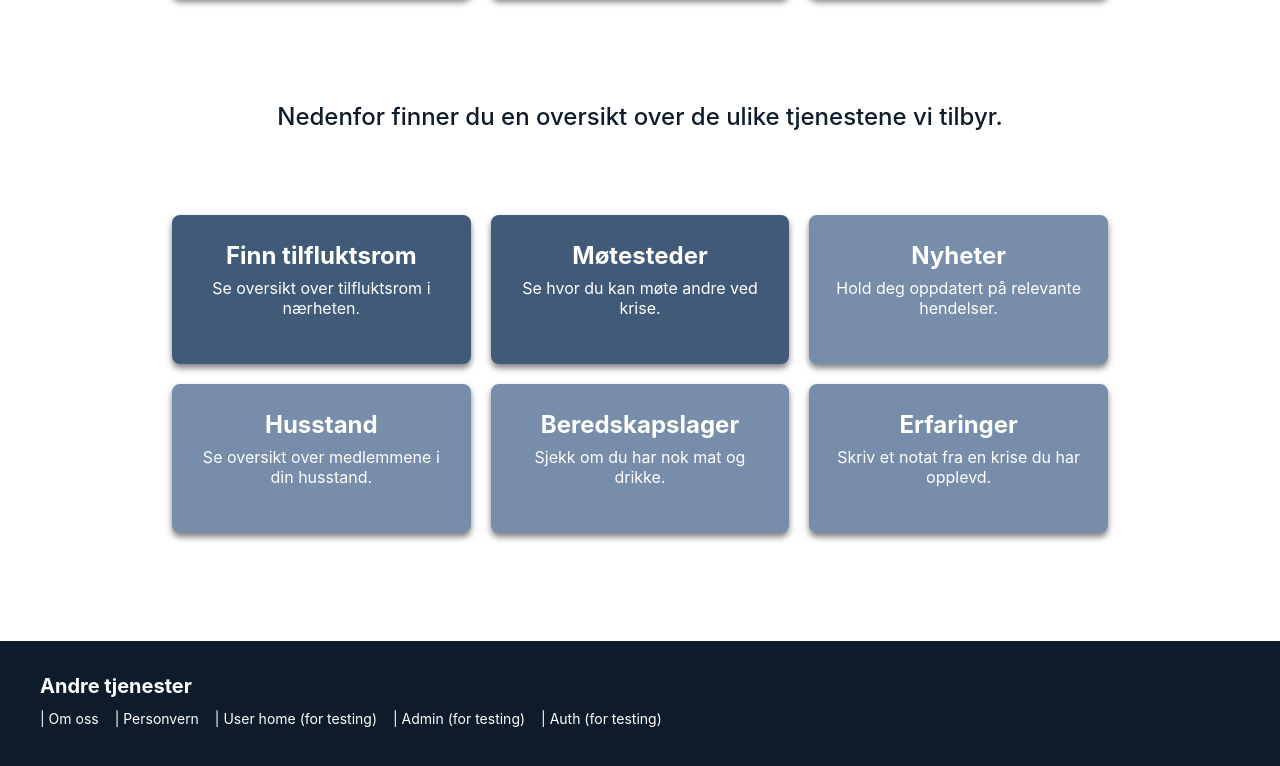
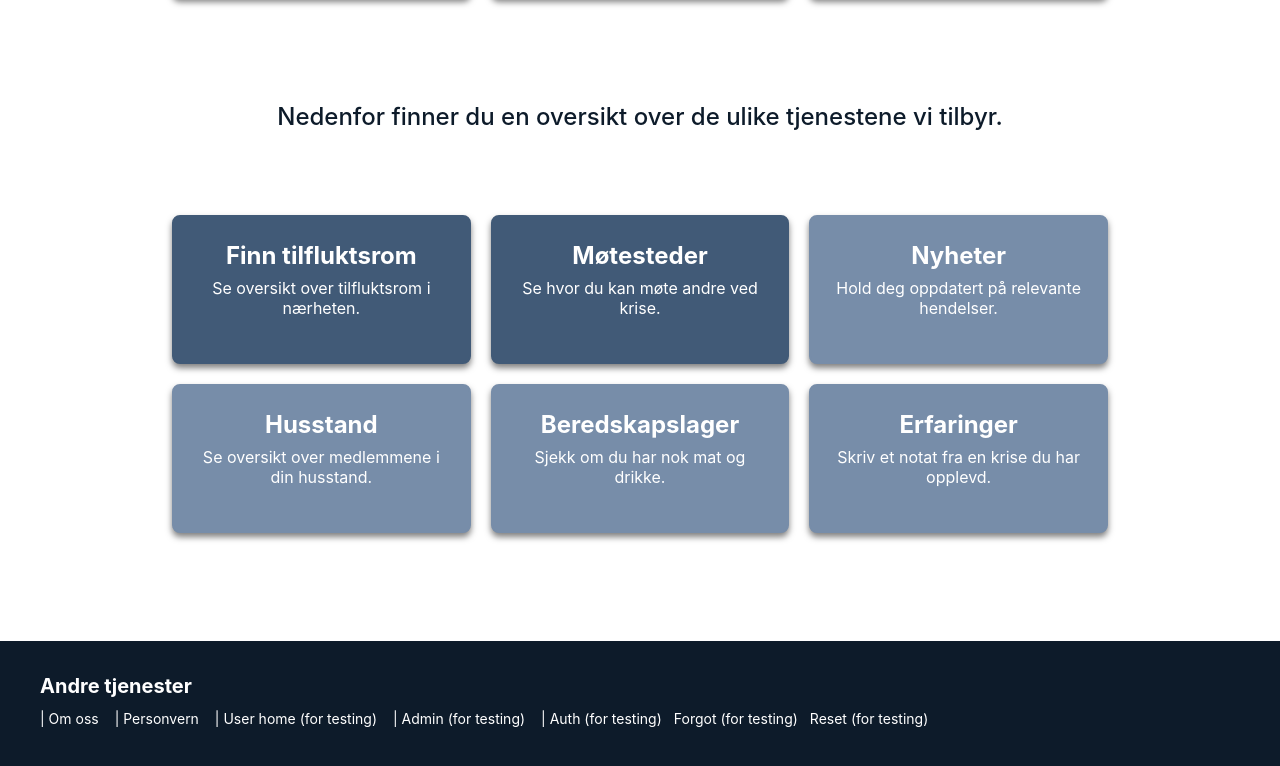
Before and after one commit to NTNU-IDI/scrum-project-2025-team11, a Vue app in the folder frontend/: page / in a window 1280 px wide. Shown: the part 721-1487 px from the top of the page. Built offline with nearby package versions, Linux system fonts and the light colour scheme; the HTML template or start-up script is replaced by a standard one.

Commit message:
Add routing to forgot and reset password pages

```diff
--- a/frontend/src/components/Footer.vue
+++ b/frontend/src/components/Footer.vue
@@ -11,6 +11,8 @@
         <a href="/userhome" >User home (for testing)</a> |
         <a href="/adminhome">Admin (for testing)</a> |
         <a href="/auth">Auth (for testing)</a>
+        <a href="/forgot">Forgot (for testing)</a>
+        <a href="/reset">Reset (for testing)</a>
         <br />
         <br />
         <br />
--- a/frontend/src/components/LogInComponent.vue
+++ b/frontend/src/components/LogInComponent.vue
@@ -6,6 +6,7 @@
     <h1>Logg inn</h1>
     <input type="text" placeholder="Brukernavn"/>
     <input type="password" placeholder="Passord"/>
+    <router-link to="/forgot" class="link">Glemt passord?</router-link>
     <button class="good-button">Logg inn</button>
     <p class="register-login-text">
       Har du ikke en bruker?
--- a/frontend/src/router/index.ts
+++ b/frontend/src/router/index.ts
@@ -8,6 +8,8 @@ import AuthView from "@/views/AuthView.vue";
 import UserHomeView from "@/views/HomeInloggedView.vue";
 import HomeAdminView from "@/views/HomeAdminView.vue";
 import AboutView from "@/views/AboutView.vue";
+import ForgotPassword from "@/views/ForgotPasswordView.vue";
+import ResetPassword from "@/views/ResetPasswordView.vue";
 
 
 import type { RouteRecordRaw } from "vue-router";
@@ -62,7 +64,17 @@ const routes: Array<RouteRecordRaw> = [
   { path: '/about',
     name: 'AboutView',
     component: AboutView,
-  }
+  },
+  {
+    path: "/forgot",
+    name: "ForgotPassword",
+    component: ForgotPassword,
+  },
+  {
+    path: "/reset",
+    name: "ResetPassword",
+    component: ResetPassword,
+  },
 ];
 
 const router = createRouter({
```
